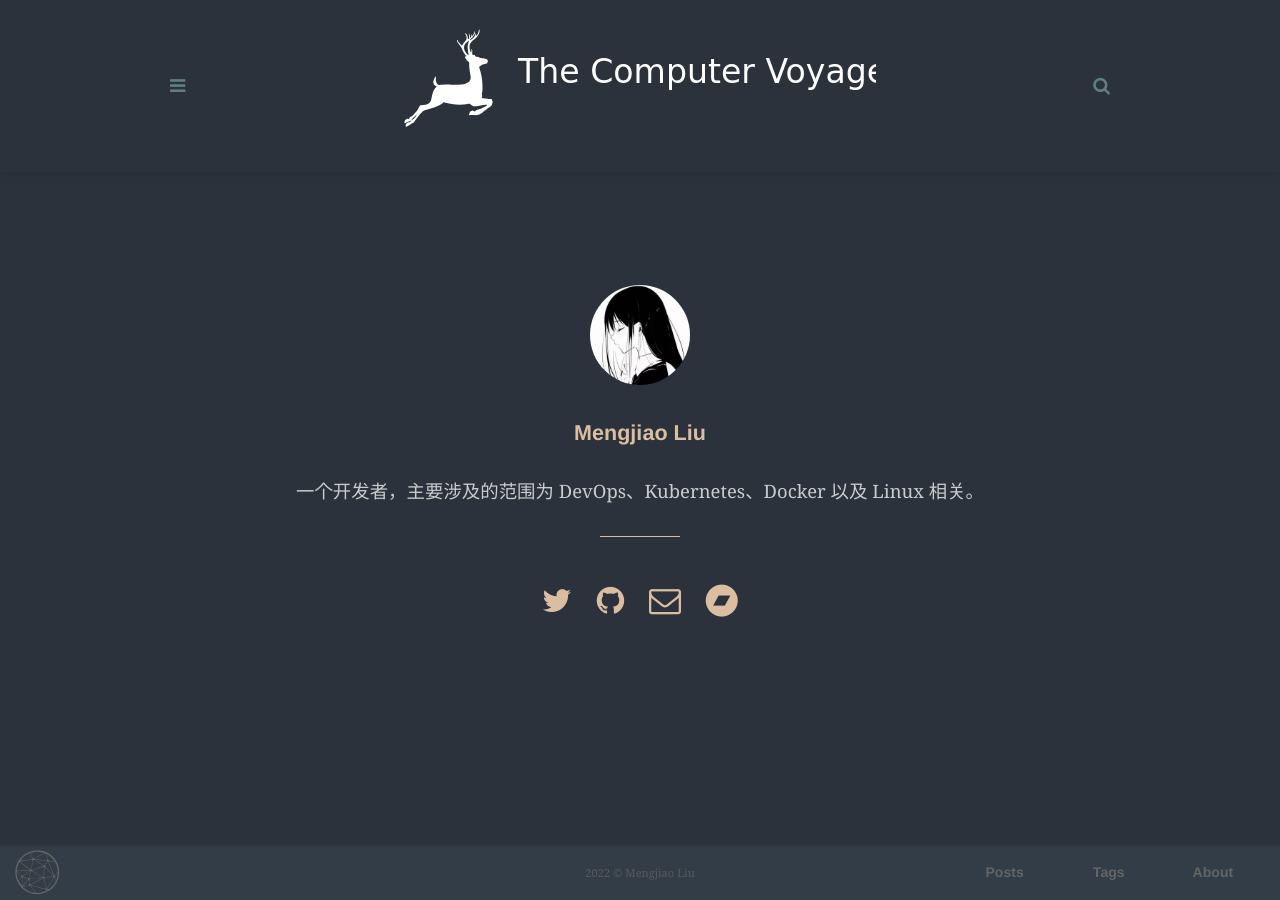
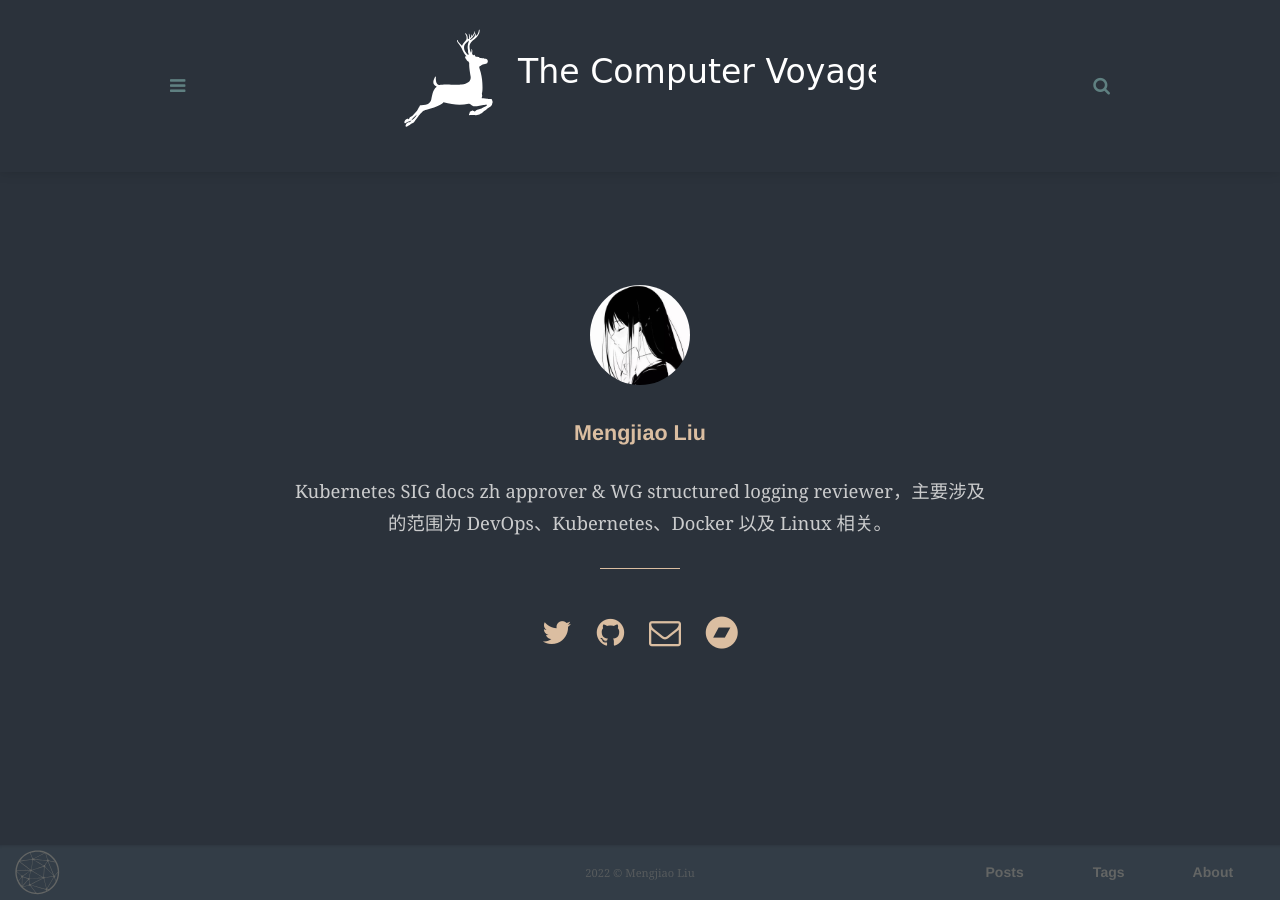
Before and after one commit to mengjiao-liu/mengjiao-liu.github.io, a Jekyll site: the page built from _pages/about.html, in a window 1280 px wide. Built offline with Jekyll 4.4.1, drawn with Linux system fonts in a browser that asks for light colours; some web fonts are replaced.

Commit message:
update introduction

```diff
--- a/_config.yml
+++ b/_config.yml
@@ -25,7 +25,7 @@ highlight_theme: syntax-base16.monokai.dark # select a dark theme for the code h
 # Author settings
 author: Mengjiao Liu # add your name
 author-pic: mind.jpeg
-about-author: 一个开发者，主要涉及的范围为 DevOps、Kubernetes、Docker 以及 Linux 相关。
+about-author: Kubernetes SIG docs zh approver & WG structured logging reviewer，主要涉及的范围为 DevOps、Kubernetes、Docker 以及 Linux 相关。
 # Contact links
 email: liumengjiao21@gmail.com # Add your Email address
 phone: # Add your Phone number
```
